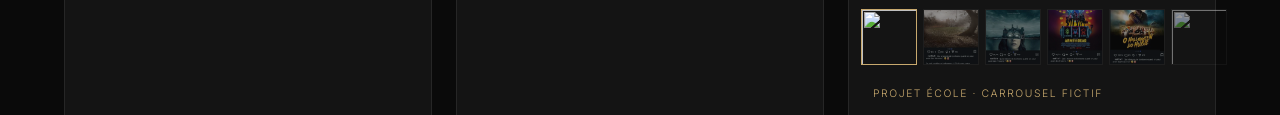
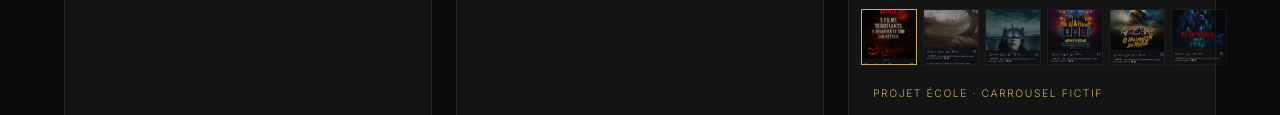
Before and after one commit to Rafael-Liam/rafaellavocat.github.io, a plain HTML site: page index.html in a window 1280 px wide. Shown: the part 5839-5954 px from the top of the page. Drawn offline with nearby package versions, Linux system fonts and the light colour scheme; a web font is replaced by a local one.

Commit message:
Update index.html

```diff
--- a/index.html
+++ b/index.html
@@ -840,12 +840,12 @@
         <div class="pdp-badge">6 slides</div>
       </div>
       <div class="pdp-thumbs">
-        <img class="active" src="netflix.jpg" onclick="swapMain('netflix', 'netflix.jpg', this)" alt="">
+        <img class="active" src="netflix.jpeg" onclick="swapMain('netflix', 'netflix.jpeg', this)" alt="">
         <img src="netflix 1.jpeg" onclick="swapMain('netflix', 'netflix 1.jpeg', this)" alt="">
         <img src="netflix 2.jpeg" onclick="swapMain('netflix', 'netflix 2.jpeg', this)" alt="">
         <img src="netflix 3.jpeg" onclick="swapMain('netflix', 'netflix 3.jpeg', this)" alt="">
         <img src="netflix 4.jpeg" onclick="swapMain('netflix', 'netflix 4.jpeg', this)" alt="">
-        <img src="netflix 5.jpg" onclick="swapMain('netflix', 'netflix 5.jpg', this)" alt="">
+        <img src="netflix 5.jpeg" onclick="swapMain('netflix', 'netflix 5.jpeg', this)" alt="">
       </div>
       <div class="pdp-body">
         <div class="pdp-tag">Projet école · Carrousel fictif</div>
```
